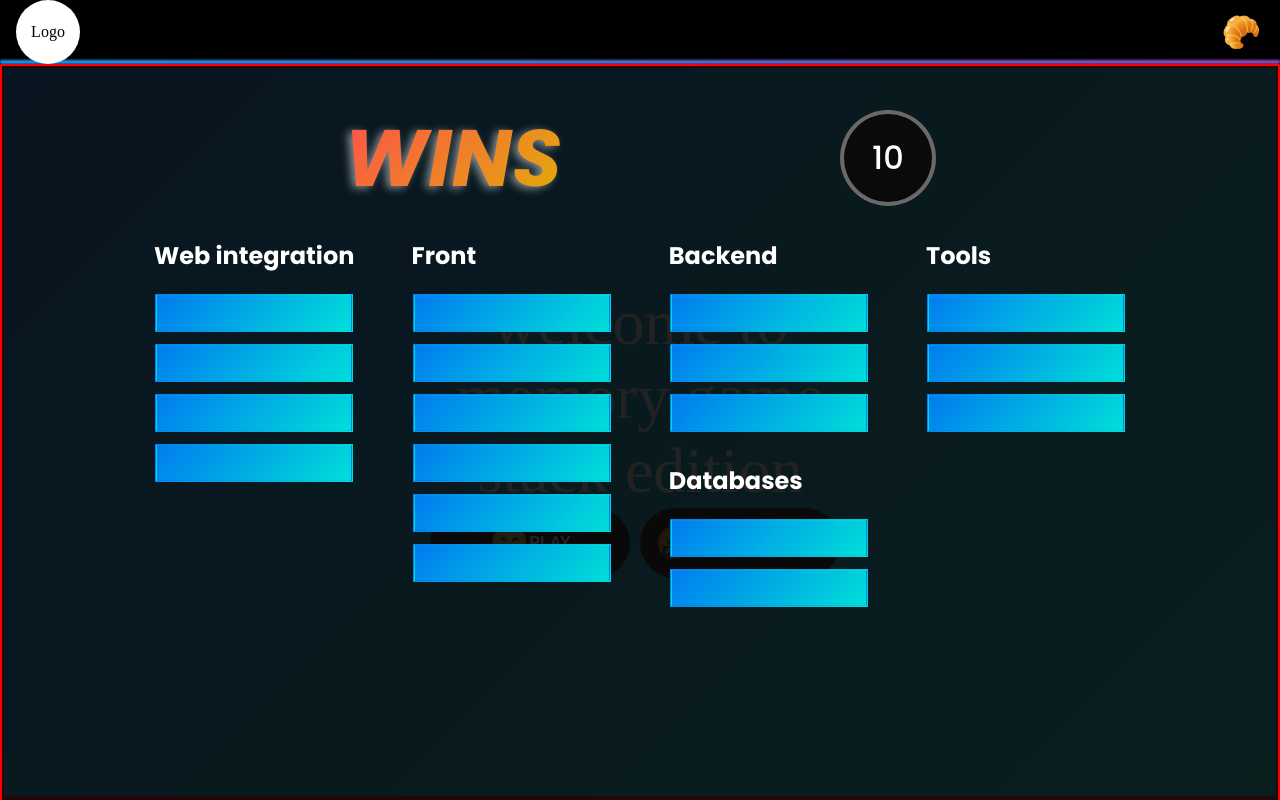
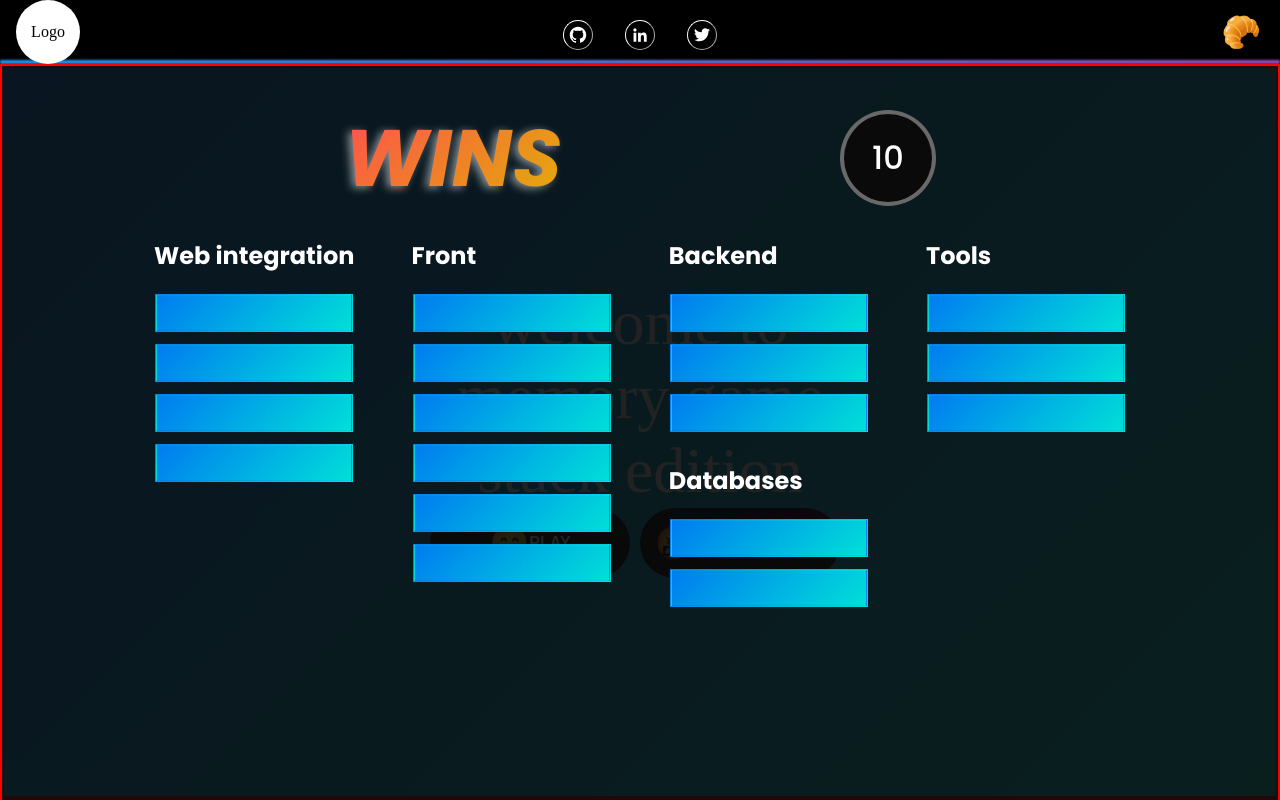
Before and after one commit to newnightcoder/nightcoder.io, a Next.js app: page /stack in a window 1280 px wide. Built offline with nearby package versions, Linux system fonts and the light colour scheme.

Commit message:
design update

```diff
--- a/components/Layout/Layout.tsx
+++ b/components/Layout/Layout.tsx
@@ -1,6 +1,6 @@
 import { Squeeze as Hamburger } from "hamburger-react";
 import { forwardRef, PropsWithChildren, useContext } from "react";
-import { Logo, MobileMenu, Navbar } from "../";
+import { Logo, MobileMenu, Navbar, SocialLinks } from "../";
 import { TransitionContext } from "../../context/TransitionContext";
 import { useBgColor } from "../../hooks";
 import { HamburgerBtn } from "../Navbar/NavbarStyled";
@@ -25,7 +25,7 @@ const Layout = forwardRef<HTMLDivElement, Props>(({ children }, ref) => {
       </HamburgerBtn>
       <MobileMenu />
       <Main>{children}</Main>
-      {/* <SocialLinks /> */}
+      <SocialLinks />
     </LayoutContainer>
   );
 });
--- a/components/Menu/MenuStyled.ts
+++ b/components/Menu/MenuStyled.ts
@@ -52,13 +52,12 @@ const OverflowWrapper = styled.div`
   width: 100%;
   padding-top: calc(var(--navbar-height) + 2rem);
   overflow-y: auto;
-  border: 2px solid red;
   display: grid;
   align-items: place-items-center;
+  border: 2px solid red;
 `;
 
 const BtnContainer = styled.div<Props>`
-  border: 2px solid yellow;
   height: 100%;
   width: 100%;
   position: relative;
@@ -71,6 +70,7 @@ const BtnContainer = styled.div<Props>`
   & > * + * {
     margin-top: 2rem;
   }
+  border: 2px solid yellow;
 `;
 
 const Btn = styled.button<Props>`
--- a/components/SocialLinks/SocialLinks.tsx
+++ b/components/SocialLinks/SocialLinks.tsx
@@ -39,8 +39,10 @@ const SocialLinks = () => {
     if (ref.current && tl) {
       const duration = 0.7;
       setAnim(
-        tl.to(ref.current.children, {
-          yPercent: -110,
+        tl
+          .set(ref.current.children, { yPercent: -200 })
+          .to(ref.current.children, {
+            yPercent: 0,
             stagger: duration / 3,
             duration: duration,
             ease: CustomEase.create(
--- a/components/SocialLinks/SocialLinksStyled.ts
+++ b/components/SocialLinks/SocialLinksStyled.ts
@@ -8,13 +8,16 @@ const Container = styled.div`
   justify-content: center;
   color: white;
   position: fixed;
-  bottom: 0;
-  transform: translateY(100%);
+  top: 1.25rem;
+  left: 50%;
+  transform: translateX(-50%);
   z-index: 3000;
-  margin-left: calc(2rem - 10px);
   & > * + * {
     margin-left: 2rem;
   }
+  // border: 1px solid white;
+  // bottom: 0;
+  // margin-left: calc(2rem - 10px);
 `;
 
 const Logo = styled.div`
@@ -24,7 +27,9 @@ const Logo = styled.div`
   display: flex;
   align-items: center;
   justify-content: center;
-  background: black;
+  background: transparent;
+  border-radius: 50%;
+  border: 1px outset white;
 `;
 
 export { Container, Logo };
```
Lines whose indentation alone changed are shown as unchanged.
